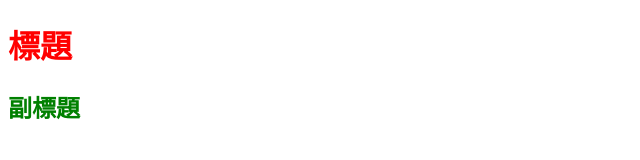
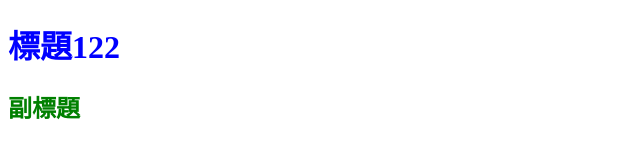
Before and after one commit to Peg-L/git-1020-6, a plain HTML site: page index.html in a window 1280 px wide. Shown: the whole page, without its empty margins (0-640 px from the left). Drawn offline with Linux system fonts and the light colour scheme.

Commit message:
bugfix: 調整顏色調整顏色

```diff
--- a/all.css
+++ b/all.css
@@ -1,5 +1,5 @@
 h1 {
-  color: red;
+  color: blue;
 }
 h2{
   color: green;
--- a/index.html
+++ b/index.html
@@ -7,7 +7,7 @@
   <link rel="stylesheet" href="all.css">
 </head>
 <body>
-  <h1>標題</h1>
+  <h1>標題122</h1>
   <h2>副標題</h2>
 </body>
 </html>
```
